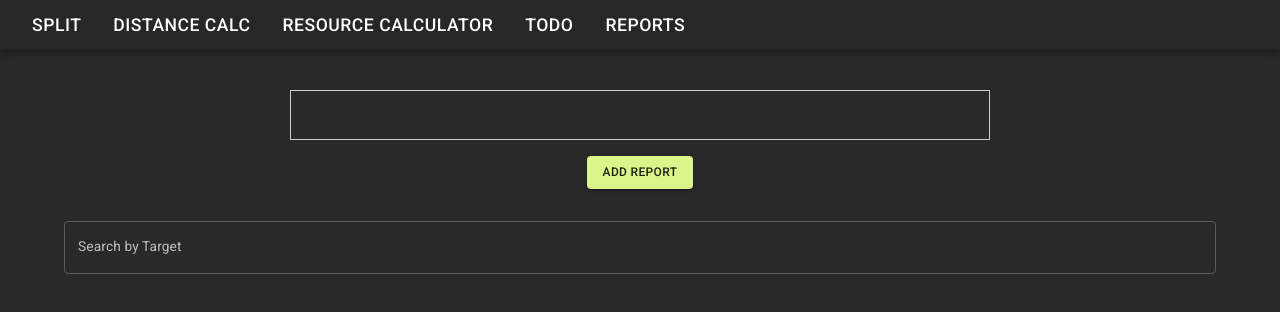
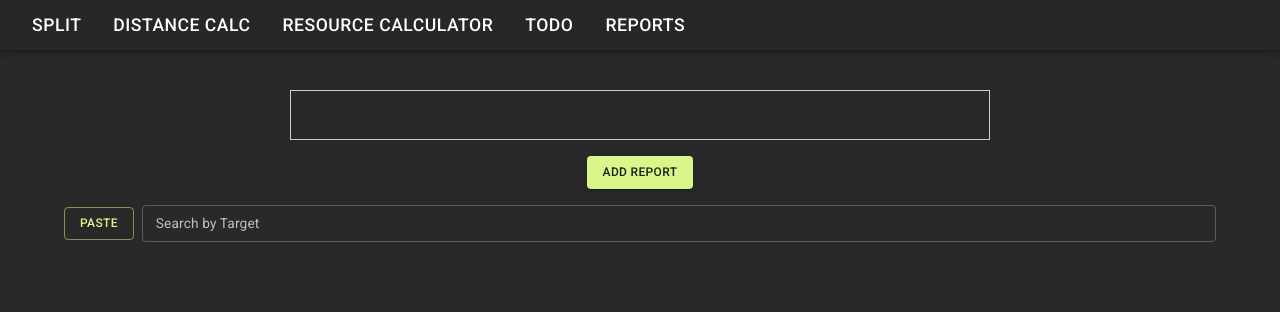
Before and after one commit to Ted2121/MarketShuffle, a React (Vite) app in the folder marketshuffle/: page /tw-reports in a window 1280 px wide. Shown: the top 312 px of the page. Built offline with nearby package versions, Linux system fonts and the light colour scheme.

Commit message:
added paste button

```diff
--- a/marketshuffle/src/tribal-wars-tools/reports.jsx
+++ b/marketshuffle/src/tribal-wars-tools/reports.jsx
@@ -90,6 +90,15 @@ export default function TwReports() {
 
     const groupedReports = groupReportsByTarget(filteredReports);
 
+    const handlePaste = async () => {
+        try {
+            const text = await navigator.clipboard.readText();
+            setSearchInput(text); // Set the search input to the pasted text
+        } catch (err) {
+            console.error('Failed to read clipboard contents: ', err);
+        }
+    };
+
     return (
         <Box sx={{
             width: '90%',
@@ -97,7 +106,8 @@ export default function TwReports() {
             flexDirection: 'column',
             alignItems: 'center',
             gap: 2,
-            marginTop: 5
+            marginTop: 5,
+            marginBottom: 10,
         }}>
             <ReactQuill
                 value={reportInput}
@@ -109,14 +119,20 @@ export default function TwReports() {
                 Add Report
             </Button>
 
-            {/* Search Input */}
+            {/* Search Input with Paste Button */}
+            <Box sx={{ display: 'flex', alignItems: 'center', gap: 1, width: '100%' }}>
+                <Button onClick={handlePaste} variant="outlined">
+                    Paste
+                </Button>
                 <TextField
                     label="Search by Target"
                     variant="outlined"
+                    size="small"
                     value={searchInput}
                     onChange={(e) => setSearchInput(e.target.value)}
-                sx={{ width: '100%', marginTop: 2 }}
+                    sx={{ flex: 1 }} // Allow the TextField to take up remaining space
                 />
+            </Box>
 
             {/* Render Accordions for each target */}
             {Object.entries(groupedReports).map(([target, reports]) => (
```
Lines whose indentation alone changed are shown as unchanged.
